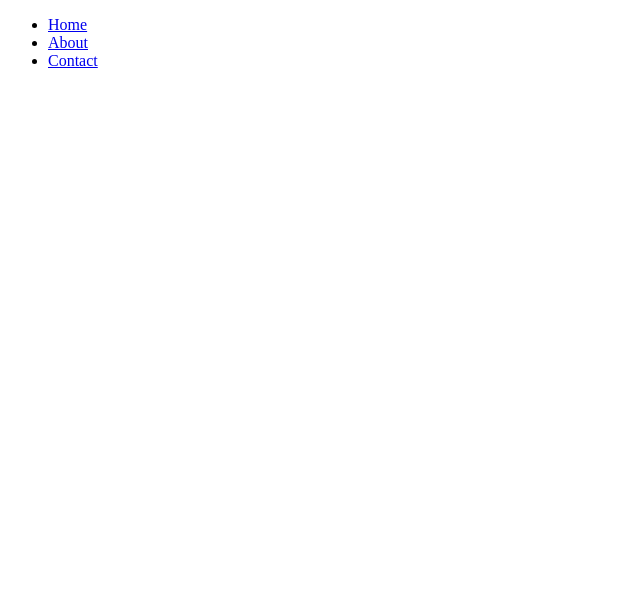
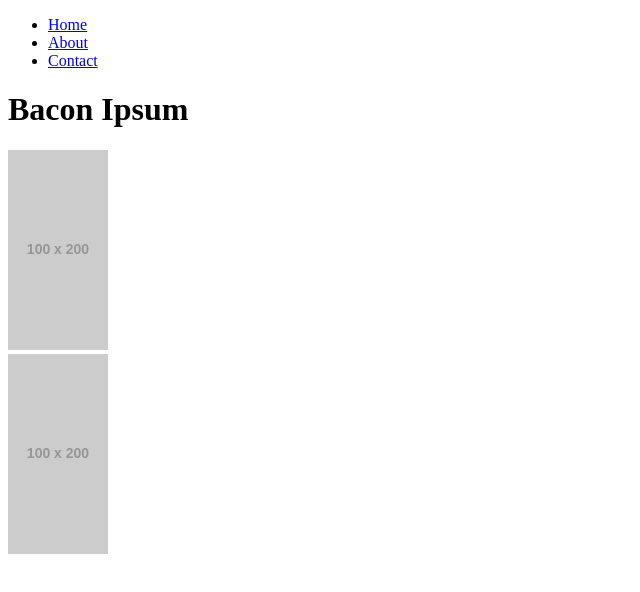
Before and after one commit to tdarwish7/simple_page, a website: page public/html/contact.html in a window 1280 px wide. Shown: the whole page, without its empty margins (0-640 px from the left). Drawn offline with Linux system fonts and the light colour scheme; placeholder pictures from the web are drawn by us.

Commit message:
fleshed out contact page

```diff
--- a/public/html/contact.html
+++ b/public/html/contact.html
@@ -18,5 +18,16 @@
       </ul>
     </div>
     <!-- End of Navigation -->
+    <div>
+      <h1>Bacon Ipsum </h1>
+    </div>
+    <!-- End of Header -->
+    <div>
+      <img src="http://placehold.it/100x200" alt="contact me">
+    </div>
+    <!-- Left Column Box -->
+    <div>
+      <img src="http://placehold.it/100x200" alt="contact fill out">
+    </div>
   </body>
 </html>
```
